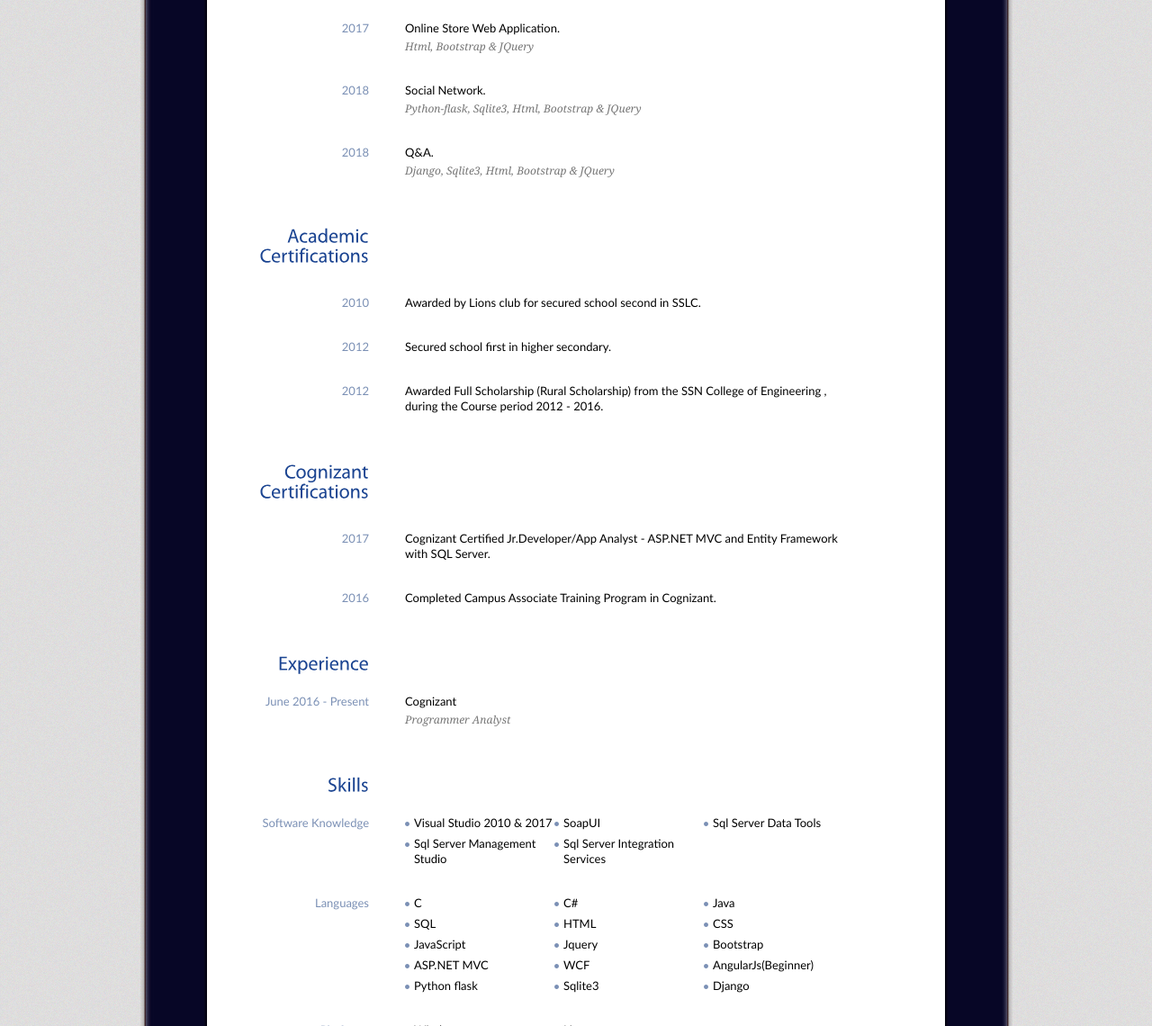
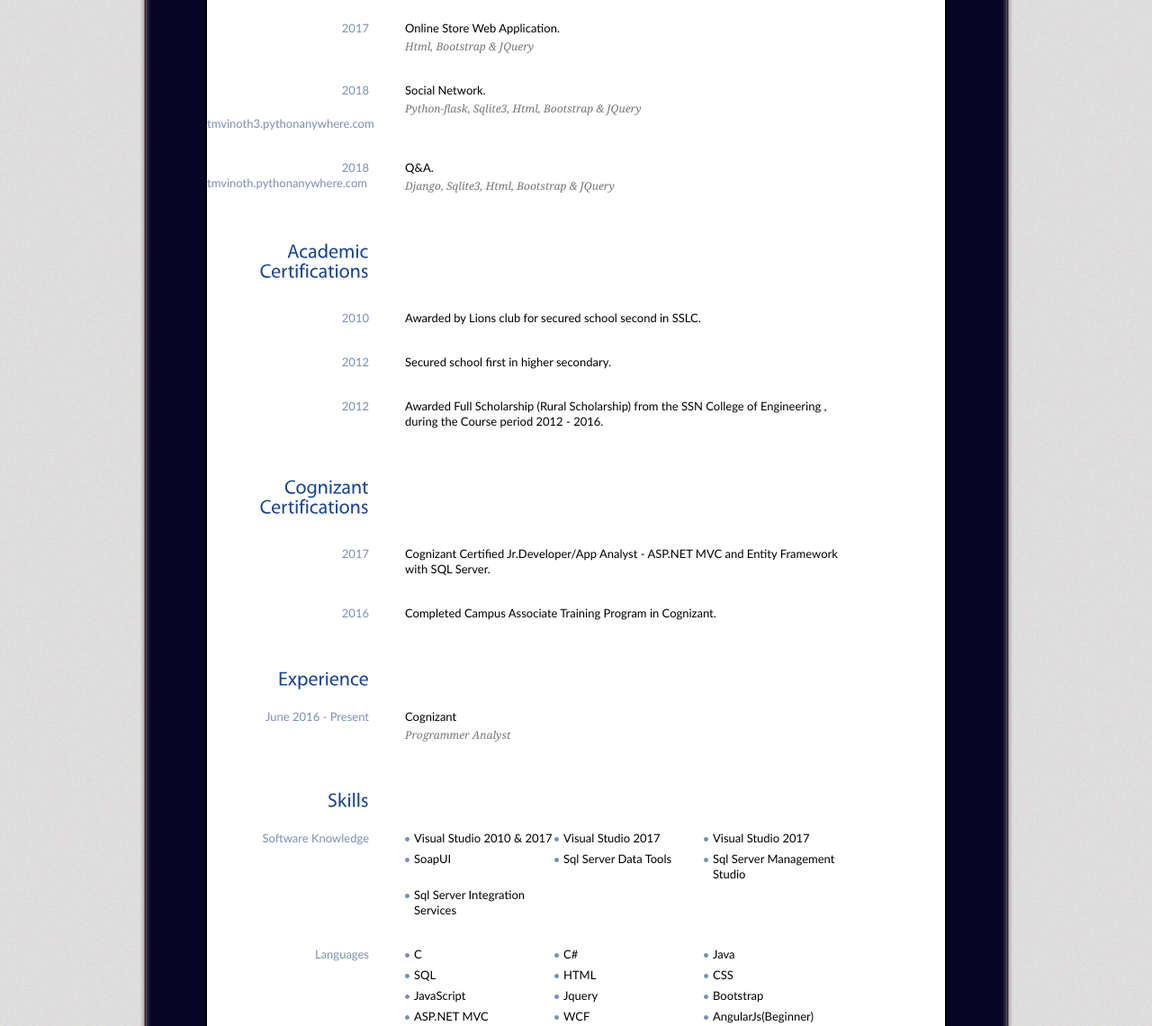
Before and after one commit to tmvinoth3/CV, a plain HTML site: page noImage.html in a window 1280 px wide. Shown: the part 1520-2660 px from the top of the page at 90% size. Drawn offline with Linux system fonts and the light colour scheme; a script that the page names is missing.

Commit message:
links updated to project

```diff
--- a/noImage.html
+++ b/noImage.html
@@ -184,11 +184,13 @@
             <h3>2018</h3>
             <p>Social Network.<br />
             <em>Python-flask, Sqlite3, Html, Bootstrap & JQuery</em></p>
+	    <a href="tmvinoth3.pythonanywhere.com">tmvinoth3.pythonanywhere.com</a>
           </div>
 	  <div class="content">
             <h3>2018</h3>
             <p>Q&A.<br />
             <em>Django, Sqlite3, Html, Bootstrap & JQuery</em></p>
+	    <a href="tmvinoth.pythonanywhere.com">tmvinoth.pythonanywhere.com</a>
           </div>
         </div>
         <!-- End 4th Row -->
@@ -246,6 +248,8 @@
             <h3>Software Knowledge</h3>
             <ul class="skills">
               <li>Visual Studio 2010 & 2017</li>
+	      <li>Visual Studio 2017</li>
+	      <li>Visual Studio 2017</li>
               <li>SoapUI</li>
               <li>Sql Server Data Tools</li>
               <li>Sql Server Management Studio</li>
```
